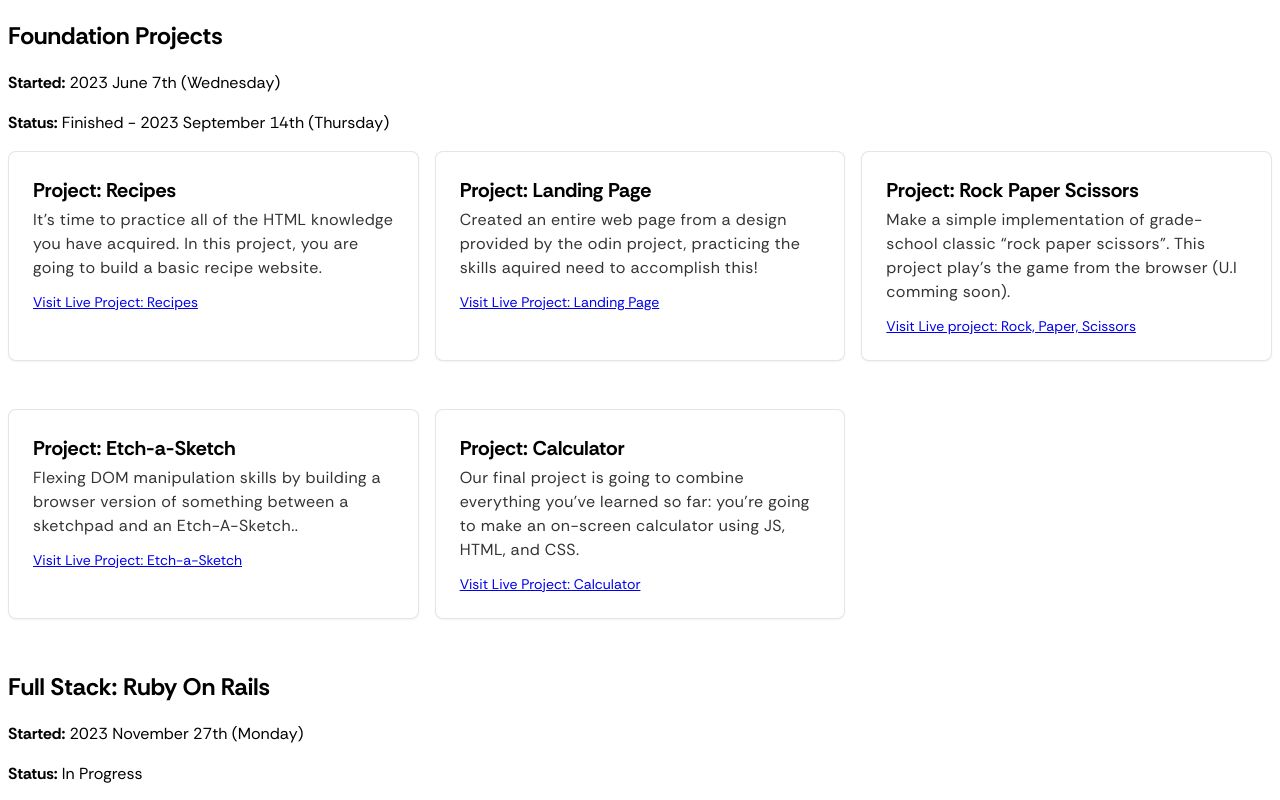
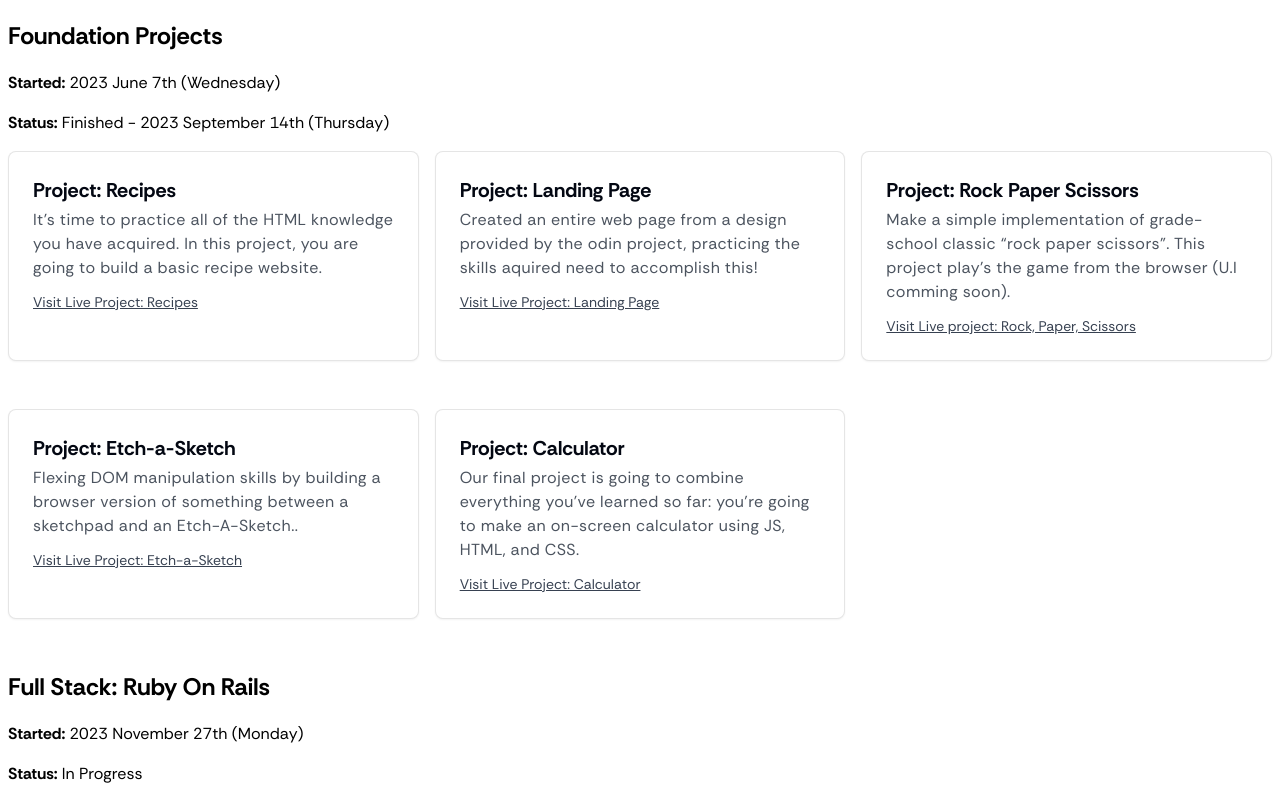
Before and after one commit to Justin-Bento/the-odin-project, a plain HTML site: page index.html in a window 1280 px wide. Shown: the top 800 px of the page. Drawn offline with Linux system fonts and the light colour scheme.

Commit message:
Updated colour scheme inside pannels.
Changed colours to gray colour scheme for a consistent visual theme.
- paragraphs became subtle,
- in-active links turned gray and underlined.
- headings had a dark theme.

```diff
--- a/style.css
+++ b/style.css
@@ -66,6 +66,7 @@ p {
   font-size: 1.25rem; /* 20px */
   line-height: 1.75rem; /* 28px */
   font-weight: 700;
+  color: #030712;
 }
 .pannel-container p:last-of-type {
   margin: 0rem;
@@ -78,6 +79,7 @@ p {
   -webkit-box-orient: vertical;
   -webkit-line-clamp: 4;
   opacity: 0.8;
+  color: #1f2937;
 }
 .pannel-container a {
   margin-top: 0.5rem;
@@ -85,6 +87,7 @@ p {
   font-size: 0.875rem; /* 14px */
   line-height: 1.25rem; /* 20px */
   text-transform: none;
+  color: #374151;
 }
 
 @media (min-width: 768px) {
```
